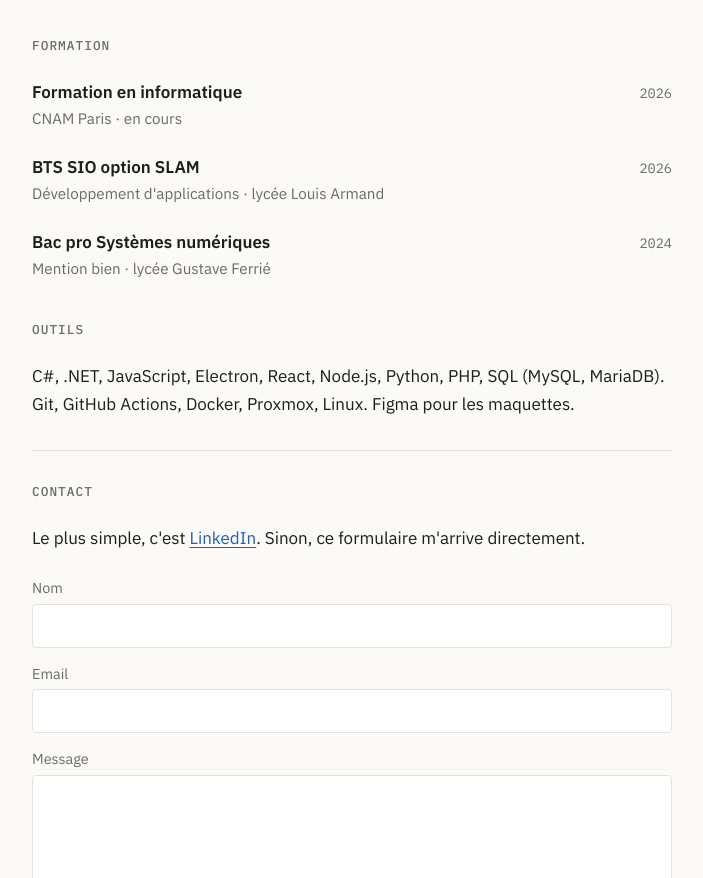
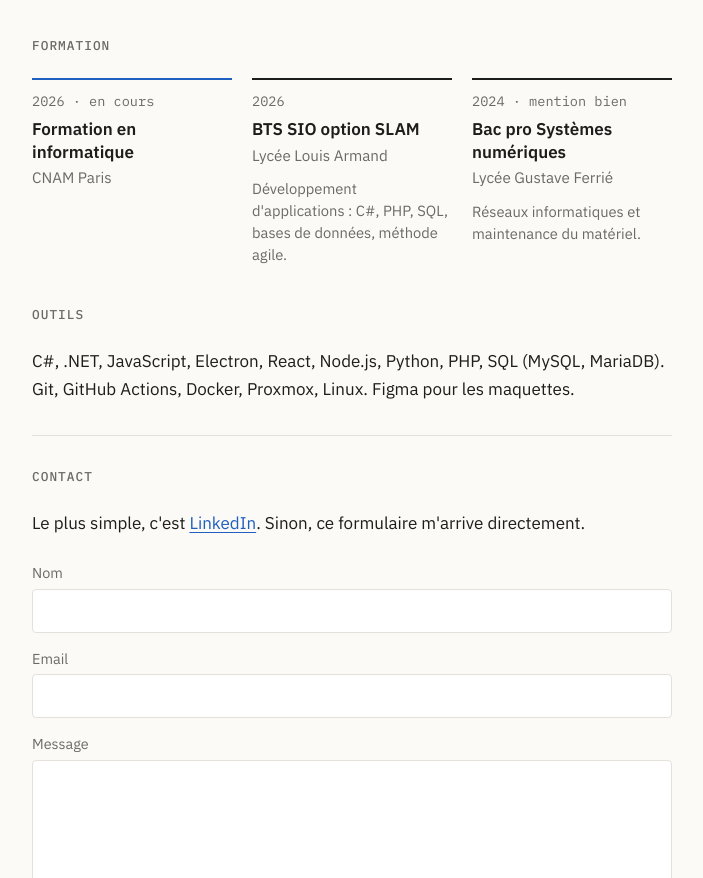
Before and after one commit to Flaimeur/flaimeur.github.io, a plain HTML site: page index.html in a window 1280 px wide. Shown: the part 2645-3523 px from the top of the page, without its empty margins (288-991 px from the left). Drawn offline with Linux system fonts and the light colour scheme.

Commit message:
Formation : blocs compacts en trois colonnes
Co-Authored-By: Claude Opus 5.5 <noreply@anthropic.com>

```diff
--- a/css/style.css
+++ b/css/style.css
@@ -94,6 +94,14 @@ h2.sub { margin-top: 40px; }
 .entry p:not(.role) { margin: 6px 0 0; }
 .tools { margin: 0; }
 
+.degrees { display: grid; grid-template-columns: repeat(3, 1fr); gap: 20px; }
+.degree { border-top: 2px solid var(--text); padding-top: 12px; display: flex; flex-direction: column; gap: 2px; }
+.degree:first-child { border-top-color: var(--link); }
+.degree .year { margin-bottom: 6px; }
+.degree strong { font-weight: 600; line-height: 1.35; }
+.school { color: var(--muted); font-size: 0.95rem; }
+.degree p { margin: 8px 0 0; font-size: 0.92rem; color: var(--muted); line-height: 1.5; }
+
 /* Contact */
 #contact > p { margin: 0 0 24px; }
 form { display: grid; gap: 14px; }
@@ -122,6 +130,7 @@ footer a { color: var(--muted); }
 :focus-visible { outline: 2px solid var(--link); outline-offset: 2px; }
 
 @media (max-width: 520px) {
+  .degrees { grid-template-columns: 1fr; gap: 24px; }
   body { font-size: 16px; }
   .top nav { gap: 14px; }
   .intro { padding-top: 16px; }
--- a/index.html
+++ b/index.html
@@ -13,7 +13,7 @@
     <link rel="preconnect" href="https://fonts.googleapis.com" />
     <link rel="preconnect" href="https://fonts.gstatic.com" crossorigin />
     <link href="https://fonts.googleapis.com/css2?family=IBM+Plex+Mono:wght@400;500&family=IBM+Plex+Sans:wght@400;500;600&display=swap" rel="stylesheet" />
-    <link rel="stylesheet" href="css/style.css?v=3" />
+    <link rel="stylesheet" href="css/style.css?v=4" />
     <script>
       try {
         const t = localStorage.getItem("theme");
@@ -147,18 +147,23 @@
         </div>
 
         <h2 class="sub">Formation</h2>
-        <div class="entries">
-          <div class="entry">
-            <div class="entry-head"><strong>Formation en informatique</strong><span class="year">2026</span></div>
-            <p class="role">CNAM Paris · en cours</p>
+        <div class="degrees">
+          <div class="degree">
+            <span class="year">2026 · en cours</span>
+            <strong>Formation en informatique</strong>
+            <span class="school">CNAM Paris</span>
           </div>
-          <div class="entry">
-            <div class="entry-head"><strong>BTS SIO option SLAM</strong><span class="year">2026</span></div>
-            <p class="role">Développement d'applications · lycée Louis Armand</p>
+          <div class="degree">
+            <span class="year">2026</span>
+            <strong>BTS SIO option SLAM</strong>
+            <span class="school">Lycée Louis Armand</span>
+            <p>Développement d'applications : C#, PHP, SQL, bases de données, méthode agile.</p>
           </div>
-          <div class="entry">
-            <div class="entry-head"><strong>Bac pro Systèmes numériques</strong><span class="year">2024</span></div>
-            <p class="role">Mention bien · lycée Gustave Ferrié</p>
+          <div class="degree">
+            <span class="year">2024 · mention bien</span>
+            <strong>Bac pro Systèmes numériques</strong>
+            <span class="school">Lycée Gustave Ferrié</span>
+            <p>Réseaux informatiques et maintenance du matériel.</p>
           </div>
         </div>
 
```
